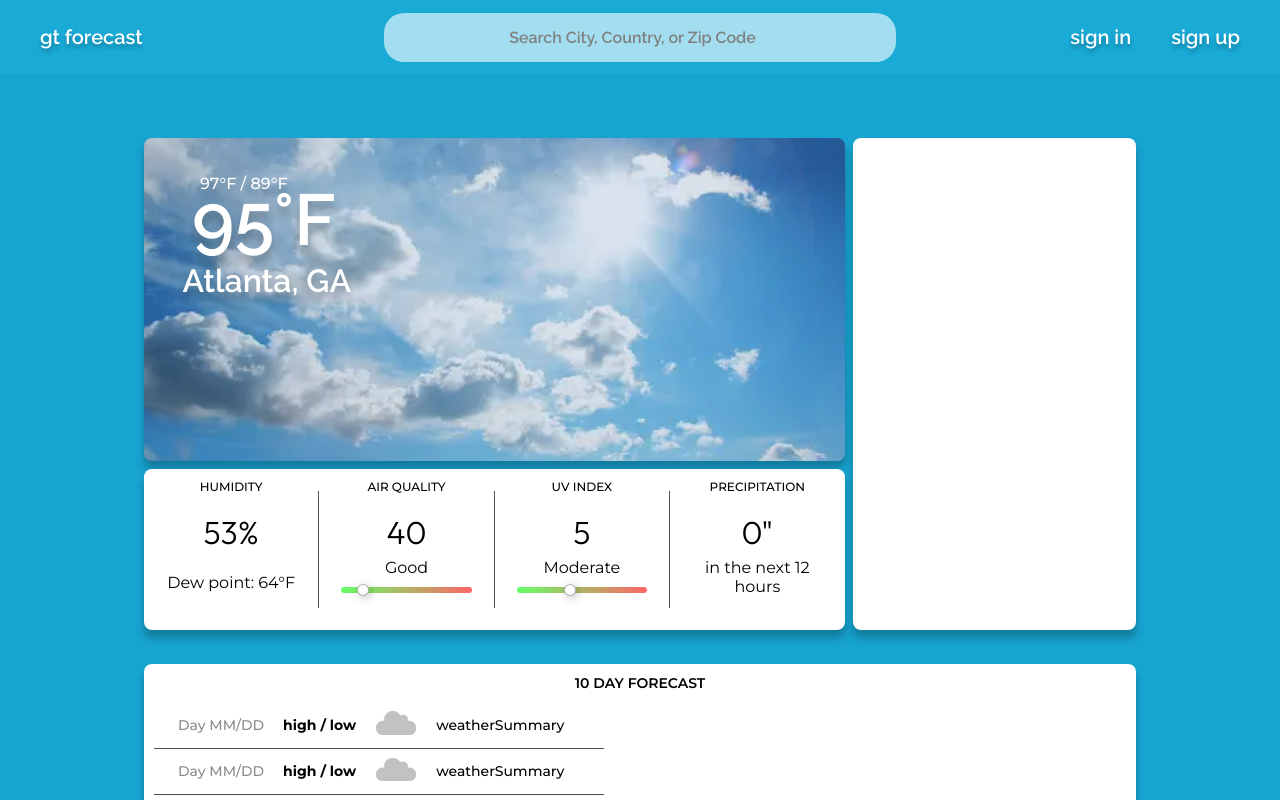
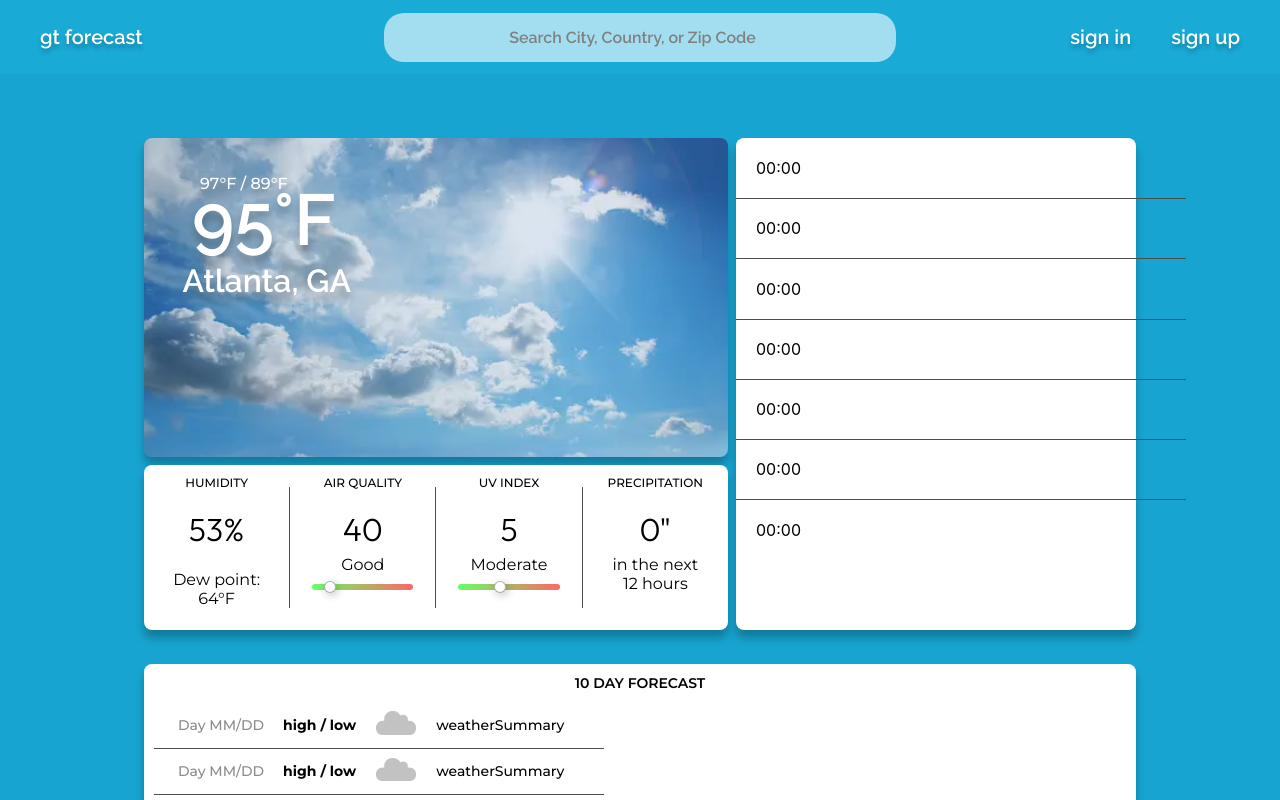
Before and after one commit to GTWeatherForcast/weather-client, a React (Create React App) app: page /mainpage in a window 1280 px wide. Built offline with nearby package versions, Linux system fonts and the light colour scheme; the HTML template or start-up script is replaced by a standard one.

Commit message:
11/22/23 8:27 PM hourly fc lines

```diff
--- a/src/components/main-page/MainPage.js
+++ b/src/components/main-page/MainPage.js
@@ -84,7 +84,23 @@ function MainPage() {
             </div>
           </div>
 
-          <div className={`${styles.hourlyForecast} ${styles.card}`}></div>
+          <div className={`${styles.hourlyForecast} ${styles.card}`}>
+            <div id={styles.hourlyLineContainer}>
+              <div className={styles.hourlyMargin}>00:00</div>
+              <HorizontalLine />
+              <div className={styles.hourlyMargin}>00:00</div>
+              <HorizontalLine />
+              <div className={styles.hourlyMargin}>00:00</div>
+              <HorizontalLine />
+              <div className={styles.hourlyMargin}>00:00</div>
+              <HorizontalLine />
+              <div className={styles.hourlyMargin}>00:00</div>
+              <HorizontalLine />
+              <div className={styles.hourlyMargin}>00:00</div>
+              <HorizontalLine />
+              <div className={styles.hourlyMargin}>00:00</div>
+            </div>
+          </div>
         </div>
 
         <div
--- a/src/components/main-page/main.module.css
+++ b/src/components/main-page/main.module.css
@@ -259,3 +259,11 @@
     top: -0.5em;
     left: -0.6rem;
 }
+
+#hourlyLineContainer {
+    align-items: center;
+}
+
+.hourlyMargin {
+    margin: 20px;
+}
```
